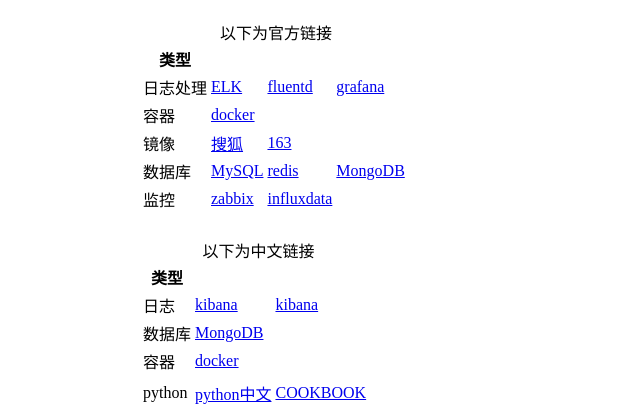
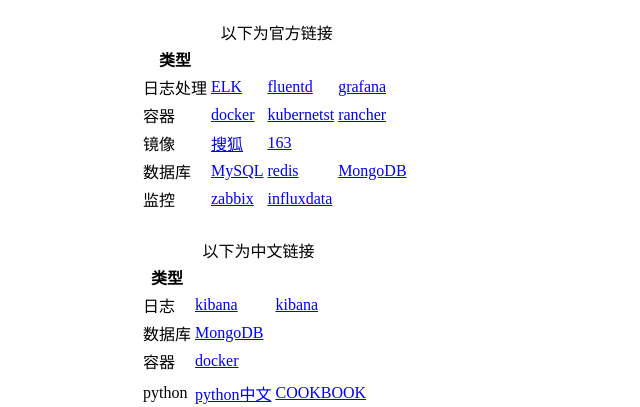
Before and after one commit to dang-1/myblog, a Django app: page /link/ in a window 1280 px wide. Shown: the part 66-473 px from the top of the page, without its empty margins (0-640 px from the left). Run offline with Django 3.2, Linux system fonts and the light colour scheme; data that the repository does not hold is empty.

Commit message:
add link

```diff
--- a/blog_project/blog_project/settings.py
+++ b/blog_project/blog_project/settings.py
@@ -122,7 +122,7 @@ MEDIA_ROOT = os.path.join(BASE_DIR,  'uploads')
 AUTH_USER_MODEL = 'blog.User'
 
 # 网站的基本信息配置
-SITE_URL = 'http://localhost:8000/'
+SITE_URL = 'http://www.tangjianming.top/'
 SITE_NAME = '汤建明的个人博客'
 SITE_DESC = '专注Python开发，欢迎和大家交流'
 WEIBO_SINA = 'http://weibo.sina.com/yopoing'
--- a/blog_project/templates/link.html
+++ b/blog_project/templates/link.html
@@ -48,6 +48,8 @@
     		<tr>
     			<td>容器</td>
     			<td><a href="http://www.docker.com/" target="_blank">docker</a></td>
+			<td><a href="https://kubernetes.io/" target="_blank">kubernetst</a></td>
+			<td><a href="http://rancher.com/" target="_blank">rancher</a></td>
     		</tr>
     		<tr>
     			<td>镜像</td>
```
Also changed, not shown: 4 other files.
